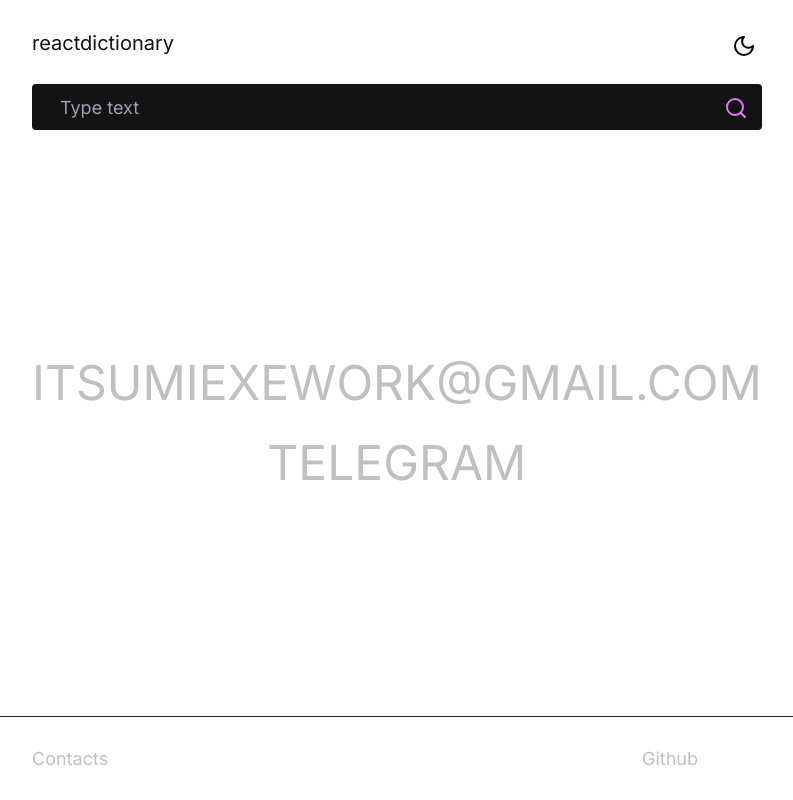
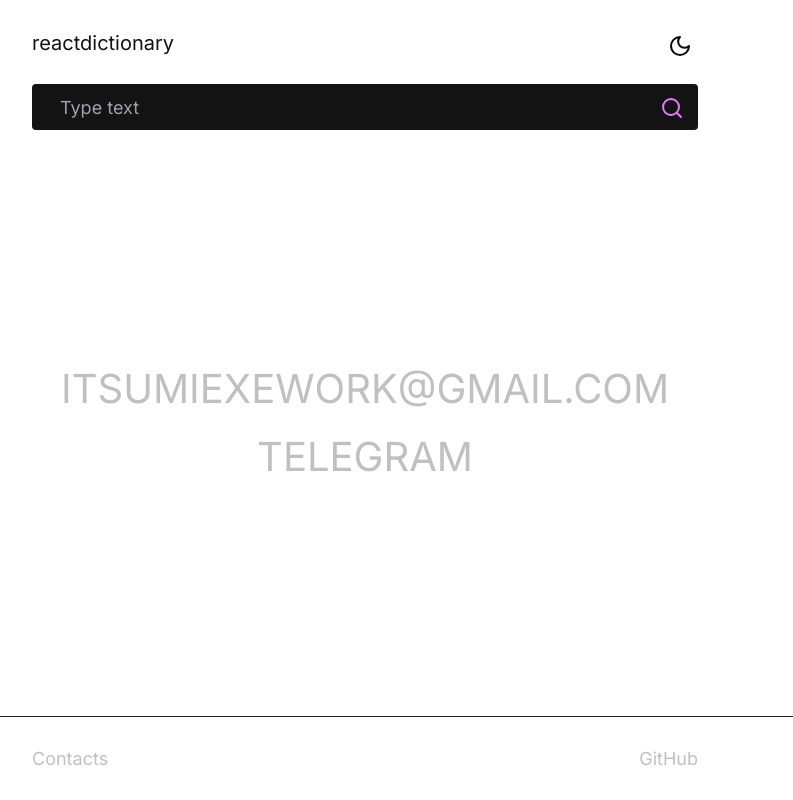
Before and after one commit to itsumiq/react-dictionary, a Next.js app: page /contacts in a window 1280 px wide. Shown: the whole page, without its empty margins (275-1068 px from the left). Built offline with nearby package versions, Linux system fonts and the light colour scheme.

Commit message:
fix: minor changes

```diff
--- a/app/layout.tsx
+++ b/app/layout.tsx
@@ -6,7 +6,7 @@ import type { Metadata } from 'next';
 import './globals.css';
 
 export const metadata: Metadata = {
-  title: 'Create Next App',
+  title: 'Create Next ',
   description: 'Generated by create next app',
 };
 
@@ -23,7 +23,7 @@ export default function RootLayout({
   return (
     <html
       lang="en"
-      className="h-full bg-white text-black dark:bg-black dark:text-white"
+      className="h-full bg-white text-black max-md:text-[15px] max-sm:text-[2.308vw] 2xl:text-[1.041vw] dark:bg-black dark:text-white"
       suppressHydrationWarning
     >
       <body className={`${inter.className} h-full`}>
--- a/src/features/actions/actions.tsx
+++ b/src/features/actions/actions.tsx
@@ -3,7 +3,7 @@
 import { revalidatePath } from 'next/cache';
 import { redirect } from 'next/navigation';
 
-export const findWord = async (formData: FormData) => {
+export const getWord = async (formData: FormData) => {
   const { searchWord } = Object.fromEntries(formData);
 
   revalidatePath('/');
--- a/src/shared/ui/inputs/InputWithLabel.tsx
+++ b/src/shared/ui/inputs/InputWithLabel.tsx
@@ -5,7 +5,7 @@ export const InputWithLabel = () => {
     <div className="relative z-10">
       <input
         type="text"
-        className="h-[2.875rem] w-full rounded bg-black-700 pl-7 pr-11 text-lg caret-gray-700 outline-none"
+        className="h-[2.875rem] w-full rounded bg-black-700 pl-7 pr-11 text-lg caret-white outline-none"
         placeholder="Type text"
         name="searchWord"
       />
--- a/src/shared/ui/layouts/Footer.tsx
+++ b/src/shared/ui/layouts/Footer.tsx
@@ -15,7 +15,7 @@ export const Footer = () => {
             className="text-2 transition hover:text-white"
             target="_blank"
           >
-            Github
+            GitHub
           </a>
         </li>
       </div>
--- a/src/shared/ui/layouts/Header.tsx
+++ b/src/shared/ui/layouts/Header.tsx
@@ -1,16 +1,19 @@
 import { Theme } from '@/src/features/theme';
 import { InputWithLabel } from '../inputs';
+import Link from 'next/link';
 
-import { findWord } from '@/src/features/actions';
+import { getWord } from '@/src/features/actions';
 
 export const Header = () => {
   return (
     <header className="flex flex-col gap-y-5">
       <div className="flex justify-between">
-        <h3 className="text-xl font-normal text-black-700 dark:text-white">reactdictionary</h3>
+        <Link href="/">
+          <h3 className="text-xl font-normal text-black-700 dark:text-white">reactdictionary</h3>
+        </Link>
         <Theme />
       </div>
-      <form action={findWord}>
+      <form action={getWord}>
         <InputWithLabel />
       </form>
     </header>
--- a/src/views/Contacts/ui/Contacts.tsx
+++ b/src/views/Contacts/ui/Contacts.tsx
@@ -2,14 +2,14 @@ import { Email } from './Email';
 
 export const Contacts = () => {
   return (
-    <ul className="flex flex-col items-center gap-2">
+    <ul className="flex flex-col items-center justify-center gap-2">
       <li>
         <Email />
       </li>
       <li>
         <a
           href="https://t.me/itsumi9"
-          className="text-[3rem] text-gray-500 transition hover:text-white"
+          className="text-[2.5rem] text-gray-500 transition hover:text-white"
         >
           TELEGRAM
         </a>
--- a/src/views/Contacts/ui/Email.tsx
+++ b/src/views/Contacts/ui/Email.tsx
@@ -18,7 +18,7 @@ export const Email = () => {
     <button
       onClick={handleClick}
       ref={buttonRef}
-      className="text-[3rem] text-gray-500 transition hover:text-white active:text-pink"
+      className="text-[2.5rem] text-gray-500 transition hover:text-white active:text-pink"
     >
       ITSUMIEXEWORK@GMAIL.COM
     </button>
--- a/tailwind.config.ts
+++ b/tailwind.config.ts
@@ -36,6 +36,10 @@ const config: Config = {
       animation: {
         wiggle: 'wiggle 0.5s ease-out',
       },
+      screens: {
+        md: '769px',
+        sm: '651px',
+      },
     },
   },
   darkMode: 'selector',
```
